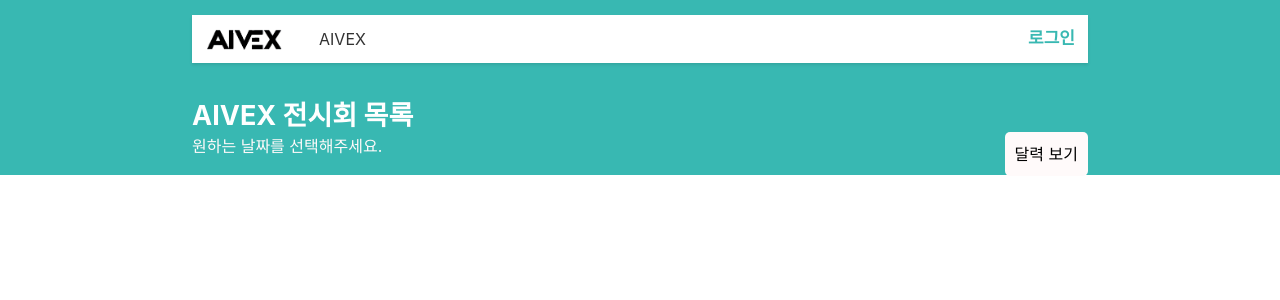
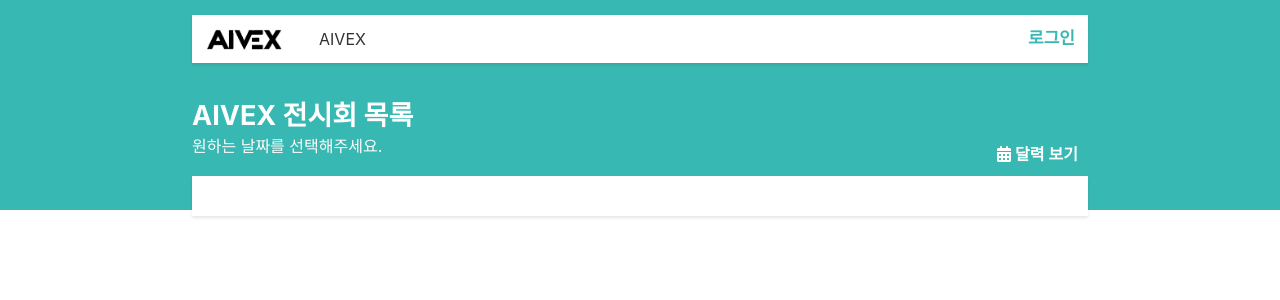
Before and after one commit to tessyoun/EXHIBIT_PROGRAM, a Django app: template Big_Project_G7/exhibition/templates/exhibition_list.html in a window 1280 px wide. Shown: the top 300 px of the page. Run offline with Django 4.2, Linux system fonts and the light colour scheme; the template is opened without the code that fills it, so the values that code supplies are empty; some web fonts are replaced.

Commit message:
목록 pc수정, layout1 수정(미완)

```diff
--- a/Big_Project_G7/exhibition/templates/exhibition_list.html
+++ b/Big_Project_G7/exhibition/templates/exhibition_list.html
@@ -13,18 +13,20 @@
 {% endblock %}
 <!-- main body code -->
 {% block main_content %}
-<div class="background-pc-list pc"></div>
+<div class="background-pc pc"></div>
 <div id="exh-section">
   <h2 class="exh_title">AIVEX 전시회 목록</h2>
   <div class="list-section">
     <div style="display: flex; justify-content: space-between; align-items: center; width: 100%;">
       <p id="selected-date">원하는 날짜를 선택해주세요.</p>
       <div class="toggle-calendar-button" onclick="toggleCalendar()">
-        달력 보기
+        <i class="fa-solid fa-calendar-days" style="color: #ffffff;"></i> 달력 보기
       </div>
     </div>
   </div>
-  <div id="exhibition-list"></div>
+  <div class = "exhibition-list--wrap">
+    <div id="exhibition-list"></div>
+  </div>
 </div>
 <!-- 전시회 부분 -->
 <div class="calendar-container" id="calendar-container">
--- a/Big_Project_G7/static/css/exhibition_list.css
+++ b/Big_Project_G7/static/css/exhibition_list.css
@@ -1,5 +1,5 @@
 #exh-section {
-  margin-top: 10px;
+  margin-top: 30px;
   width: 100%;
 }
 
@@ -7,6 +7,11 @@
   width: 90%;
   margin-left: auto;
   margin-right: auto;
+}
+
+#exhibition-list{
+  margin-top: 20px;
+  margin-bottom: 20px;
 }
 
 .list-section {
@@ -29,6 +34,7 @@
   cursor: pointer;
   display: flex;
   flex-direction: column;
+  margin-bottom: 8px;
 }
 
 .background-image {
@@ -40,8 +46,8 @@
   background-image: inherit;
   background-size: cover;
   background-position: center;
-  filter: blur(8px); /* Apply blur effect only to the background image */
-  z-index: -1; /* Push behind content */
+  filter: blur(8px);
+  z-index: 0;
   opacity: 0.6;
   border-radius: 5px;
 }
@@ -71,20 +77,20 @@
 .toggle-calendar-button {
   margin-left: auto;
   cursor: pointer;
-  background-color: #00d1d4;
-  color: black;
-  padding: 10px;
+  background-color: #38b8b2;
+  color: white;
+  padding: 8px 10px;
   border-radius: 5px;
+  font-weight: 600;
 }
 
 .toggle-calendar-button:hover {
-  background-color: #7b7b7b;
-  color:white;
+  transform: scale(0.97);
+  background-color: #309994;
 }
 
 .toggle-calendar-button span {
   font-size: 19px;
-  color: black;
 }
 
 .calendar-container {
@@ -132,20 +138,78 @@
         display: grid;
         place-items: center;
     }
+
     .list_exhibition{
         margin: 0 0 0 0;
     }
-  .exhibition-card {
-    width: 100%;
-    margin: 0 0 0 0;
-  }
+
     .toggle-calendar-button {
         margin-left: auto;
         cursor: pointer;
-    background-color: #fffafa;
-    color: black;
+        background-color: transparent;
+        color: white;
         padding: 10px;
         border-radius: 5px;
     }
 
+    .toggle-calendar-button:hover{
+        background-color: transparent;
+        color: black;
+        transform: scale(1.05);
     }
+
+    .toggle-calendar-button:hover .fa-calendar-days{
+        color: #000000 !important;
+    }
+
+
+    .exhibition-list--wrap{
+        box-shadow: 0 2px 3px rgba(0, 0, 0, 0.1);
+        background-color: #fff;
+        align-items: center;
+        justify-content: center;
+        display: flex;
+        height: 100%;
+        margin: 0;
+    }
+
+    #exhibition-list{
+        display: grid;
+        grid-template-columns: repeat(auto-fit, minmax(270px, 1fr));
+        gap: 10px;
+        width: 95%;
+        justify-content: center;
+    }
+
+    .exhibition-card {
+        width: 270px;
+        height: 360px;
+        margin-bottom: 16px;
+        margin: 8px auto;
+        transition: transform 0.3s ease;
+        border: 1px solid gray;
+    }
+
+
+    .exhibition-card:hover{
+        transform: scale(1.04);
+        border: none;
+    }
+
+    .exhibition-card:hover .exhibition-details{
+        display: none;
+    }
+
+    .background-image {
+        filter: blur(0px);
+        opacity: 1;
+        border-radius: 5px;
+    }
+
+    .exhibition-details {
+        position: absolute;
+        width: 100%;
+        background-color: rgba(0, 0, 0, 0.8);
+        bottom: 0;
+    }
+}
--- a/Big_Project_G7/static/css/layout2.css
+++ b/Big_Project_G7/static/css/layout2.css
@@ -145,7 +145,7 @@
     .form-create{
         width: 400px;
         margin: 0 auto;
-        padding: 15px 0;
+        padding: 30px 0;
     }
 
     .form-create div {
@@ -198,6 +198,10 @@
         width: 110px;
     }
 
+    .btn-create{
+        width: 130px !important;
+    }
+
     .btnText{
         font-size: 17px;
         font-weight: 500;
--- a/Big_Project_G7/static/exhibinfo.css
+++ b/Big_Project_G7/static/exhibinfo.css
@@ -92,7 +92,7 @@ form button.save:hover {
     .booth-update{
         width: 400px;
         margin: 0 auto;
-        padding: 15px 0;
+        padding: 30px 0;
     }
 
     .booth-update div {
```
Also changed, not shown: Big_Project_G7/static/css/layout1.css (+65 -1 lines), Big_Project_G7/templates/layout1.html (+12 -6 lines), Big_Project_G7/media/asd.png (added), Big_Project_G7/static/proceeded_images/processed_image2.jpg. Lines whose indentation alone changed are shown as unchanged.
